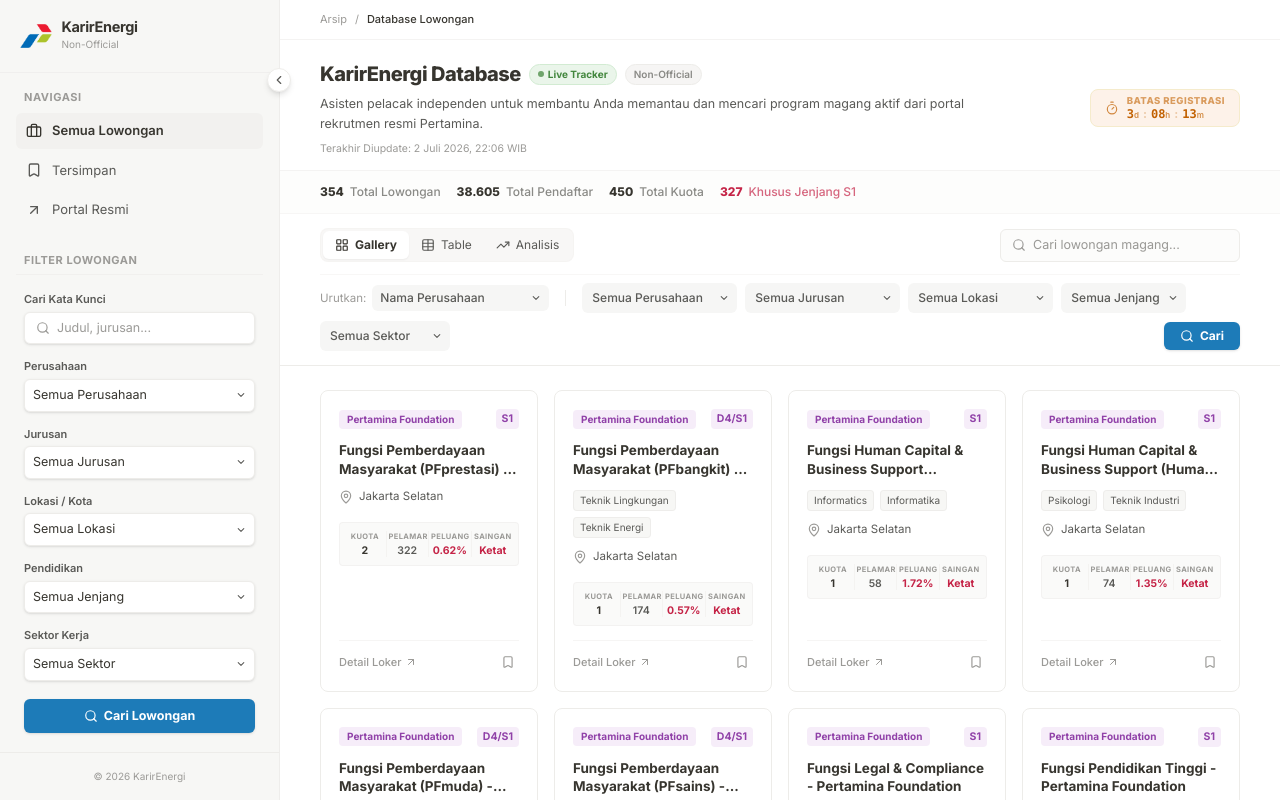
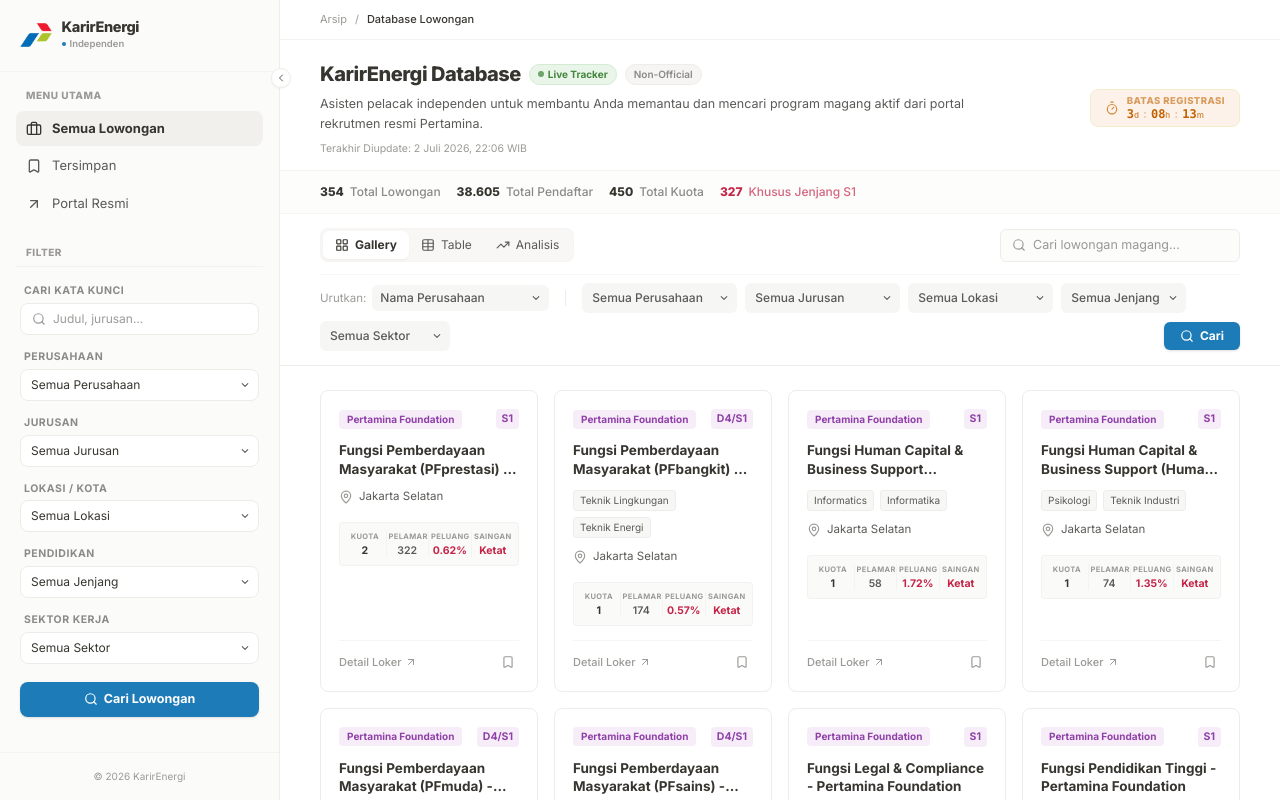
Before and after one commit to mocitaz/karirenergi, a React (Vite) app in the folder web-app/: page / in a window 1280 px wide. Built offline with nearby package versions, Linux system fonts and the light colour scheme.

Commit message:
design: redesign sidebar layout to be frosted-glass premium Notion style with hover transitions

```diff
--- a/web-app/src/App.jsx
+++ b/web-app/src/App.jsx
@@ -772,37 +772,40 @@
       {/* Mobile Backdrop overlay */}
       {sidebarOpen && (
         <div
-          className="md:hidden fixed inset-0 bg-black/20 z-40 backdrop-blur-xs transition-opacity"
+          className="md:hidden fixed inset-0 bg-black/10 z-40 backdrop-blur-xs transition-opacity duration-300"
           onClick={() => setSidebarOpen(false)}
         />
       )}
 
       {/* Notion Sidebar */}
       <aside
-        className={`flex-shrink-0 bg-[#f7f7f5] flex flex-col fixed md:relative top-0 bottom-0 left-0 transition-all duration-300 ease-in-out z-45 border-r border-[#edece9]/80
+        className={`flex-shrink-0 bg-[#fbfbfa]/95 backdrop-blur-md flex flex-col fixed md:relative top-0 bottom-0 left-0 transition-all duration-300 ease-in-out z-45 border-r border-[#edece9]/80
           ${sidebarOpen
-            ? "w-[280px] translate-x-0 shadow-2xl md:shadow-none"
-            : "-translate-x-full md:translate-x-0 w-[280px] md:w-[72px] shadow-none"
+            ? "w-[280px] translate-x-0 shadow-xl md:shadow-none"
+            : "-translate-x-full md:translate-x-0 w-[280px] md:w-[68px] shadow-none"
           }
         `}
       >
         {/* Toggle Button Overlapping Right Border */}
         <button
           onClick={() => setSidebarOpen(!sidebarOpen)}
-          className="absolute top-[68px] -right-3 w-6 h-6 bg-white border border-[#edece9] rounded-full shadow-md flex items-center justify-center text-[#5a5a57] hover:text-[#37352f] hover:scale-105 transition-all z-50 cursor-pointer"
+          className="absolute top-[68px] -right-3 w-5 h-5 bg-white border border-[#edece9] rounded-full shadow-xs flex items-center justify-center text-[#5a5a57] hover:text-[#37352f] hover:scale-105 hover:bg-[#edece9]/30 transition-all z-50 cursor-pointer"
           title={sidebarOpen ? "Tutup Sidebar" : "Buka Sidebar"}
         >
-          {sidebarOpen ? <ChevronLeft className="w-3.5 h-3.5" /> : <ChevronRight className="w-3.5 h-3.5" />}
+          {sidebarOpen ? <ChevronLeft className="w-3 h-3" /> : <ChevronRight className="w-3 h-3" />}
         </button>
 
         {/* Top Header Logo */}
-        <div className="p-5 flex items-center justify-between border-b border-[#edece9]/60 flex-shrink-0">
+        <div className="p-5 flex items-center justify-between border-b border-[#edece9]/50 flex-shrink-0">
           <div className={`flex items-center gap-2.5 ${sidebarOpen ? "" : "mx-auto"}`}>
             <img src="/logo.png" alt="Logo" className="h-6 w-auto object-contain flex-shrink-0" />
             {sidebarOpen && (
               <div className="flex flex-col animate-fade-in">
-                <span className="font-bold text-[14.5px] leading-none text-[#37352f] tracking-tight">KarirEnergi</span>
-                <span className="text-[10px] text-[#9b9a97] mt-0.5 font-normal">Non-Official</span>
+                <span className="font-extrabold text-[14.5px] leading-none text-[#37352f] tracking-tight">KarirEnergi</span>
+                <span className="text-[9.5px] text-[#9b9a97] mt-0.5 font-semibold flex items-center gap-1">
+                  <span className="w-1 h-1 rounded-full bg-[#1d7bb8]"></span>
+                  Independen
+                </span>
               </div>
             )}
           </div>
@@ -810,7 +813,7 @@
           {sidebarOpen && (
             <button
               onClick={() => setSidebarOpen(false)}
-              className="md:hidden p-2 rounded hover:bg-[#edece9] text-[#5a5a57] cursor-pointer flex items-center justify-center flex-shrink-0"
+              className="md:hidden p-1.5 rounded-lg hover:bg-[#edece9] text-[#5a5a57] cursor-pointer flex items-center justify-center flex-shrink-0 transition-colors"
               title="Tutup Menu"
             >
               <X className="w-4 h-4" />
@@ -819,39 +822,39 @@
         </div>
 
         {/* Scrollable Navigation & Filters */}
-        <div className="flex-1 overflow-y-auto p-4 flex flex-col gap-6">
+        <div className="flex-1 overflow-y-auto p-4 flex flex-col gap-6 scrollbar-thin">
           {/* Navigation */}
           <div className="flex flex-col gap-2">
-            {sidebarOpen && <div className="text-[11px] font-bold text-[#9b9a97] uppercase tracking-wider px-2">Navigasi</div>}
-            <nav className="flex flex-col gap-1">
+            {sidebarOpen && <div className="text-[10px] font-extrabold text-[#9b9a97] uppercase tracking-wider px-2.5">Menu Utama</div>}
+            <nav className="flex flex-col gap-0.5">
               <button
                 onClick={() => setShowSavedOnly(false)}
-                className={`flex items-center w-full px-2.5 py-2 rounded-md text-[13px] hover:bg-[#edece9] transition-colors cursor-pointer ${
+                className={`flex items-center w-full px-2.5 py-2 rounded-lg text-[13px] hover:bg-[#edece9]/50 hover:text-[#37352f] transition-all cursor-pointer group ${
                   !showSavedOnly
-                    ? "bg-[#edece9]/50 text-[#37352f] font-semibold"
+                    ? "bg-[#edece9]/70 text-[#37352f] font-bold"
                     : "text-[#5a5a57]"
                 } ${sidebarOpen ? "justify-start" : "justify-center"}`}
                 title="Semua Lowongan"
               >
                 <Briefcase className="w-4 h-4 flex-shrink-0" />
-                {sidebarOpen && <span className="ml-2.5 truncate animate-fade-in">Semua Lowongan</span>}
+                {sidebarOpen && <span className="ml-2.5 truncate animate-fade-in group-hover:translate-x-0.5 transition-transform">Semua Lowongan</span>}
               </button>
 
               <button
                 onClick={() => setShowSavedOnly(true)}
-                className={`flex items-center w-full px-2.5 py-2 rounded-md text-[13px] hover:bg-[#edece9] transition-colors cursor-pointer justify-between ${
+                className={`flex items-center w-full px-2.5 py-2 rounded-lg text-[13px] hover:bg-[#edece9]/50 hover:text-[#37352f] transition-all cursor-pointer justify-between group ${
                   showSavedOnly
-                    ? "bg-[#edece9]/50 text-[#37352f] font-semibold"
+                    ? "bg-[#edece9]/70 text-[#37352f] font-bold"
                     : "text-[#5a5a57]"
                 } ${sidebarOpen ? "px-2.5" : "justify-center"}`}
                 title="Tersimpan"
               >
                 <div className="flex items-center">
                   <Bookmark className={`w-4 h-4 flex-shrink-0 ${showSavedOnly || savedJobs.length > 0 ? "fill-[#b78103] text-[#b78103]" : ""}`} />
-                  {sidebarOpen && <span className="ml-2.5 truncate animate-fade-in">Tersimpan</span>}
+                  {sidebarOpen && <span className="ml-2.5 truncate animate-fade-in group-hover:translate-x-0.5 transition-transform">Tersimpan</span>}
                 </div>
                 {sidebarOpen && savedJobs.length > 0 && (
-                  <span className="text-[10px] bg-[#edece9] text-[#5a5a57] px-1.5 py-0.5 rounded font-bold animate-fade-in">
+                  <span className="text-[10px] bg-[#edece9] text-[#5a5a57] px-1.5 py-0.25 rounded font-bold animate-fade-in">
                     {savedJobs.length}
                   </span>
                 )}
@@ -861,12 +864,12 @@
                 href="https://recruitment.pertamina.com"
                 target="_blank"
                 rel="noreferrer"
-                className={`flex items-center px-2.5 py-2 rounded-md text-[13px] hover:bg-[#edece9] text-[#5a5a57] transition-colors ${sidebarOpen ? "justify-start" : "justify-center"
+                className={`flex items-center px-2.5 py-2 rounded-lg text-[13px] hover:bg-[#edece9]/50 text-[#5a5a57] hover:text-[#37352f] transition-all group ${sidebarOpen ? "justify-start" : "justify-center"
                   }`}
                 title="Portal Resmi"
               >
                 <ArrowUpRight className="w-4 h-4 flex-shrink-0" />
-                {sidebarOpen && <span className="ml-2.5 truncate animate-fade-in">Portal Resmi</span>}
+                {sidebarOpen && <span className="ml-2.5 truncate animate-fade-in group-hover:translate-x-0.5 transition-transform">Portal Resmi</span>}
               </a>
             </nav>
           </div>
@@ -875,22 +878,22 @@
           <div className="flex flex-col gap-2">
             {sidebarOpen ? (
               <div className="flex flex-col gap-4 animate-fade-in">
-                <div className="text-[11px] font-bold text-[#9b9a97] uppercase tracking-wider flex items-center justify-between border-b border-[#edece9]/60 pb-1.5 px-2">
-                  <span>Filter Lowongan</span>
+                <div className="text-[10px] font-extrabold text-[#9b9a97] uppercase tracking-wider flex items-center justify-between border-b border-[#edece9]/60 pb-1.5 px-2.5">
+                  <span>Filter</span>
                   {(draftSearch || draftCompany || draftMajor || draftCity || draftEdu || draftSector || search || selectedCompany || selectedMajor || selectedCity || selectedEdu || selectedSector) && (
                     <button
                       onClick={handleResetFilters}
-                      className="text-[11px] text-[#1d7bb8] hover:underline flex items-center gap-0.5 font-semibold"
+                      className="text-[10px] text-[#1d7bb8] hover:underline flex items-center gap-0.5 font-bold cursor-pointer"
                     >
                       Reset
                     </button>
                   )}
                 </div>
 
-                <div className="flex flex-col gap-3.5 px-2">
+                <div className="flex flex-col gap-3.5 px-1">
                   {/* Search */}
                   <div className="flex flex-col gap-1">
-                    <label className="text-[11px] font-semibold text-[#5a5a57]">Cari Kata Kunci</label>
+                    <label className="text-[10.5px] font-bold text-[#8a8a86] uppercase tracking-wider px-1">Cari Kata Kunci</label>
                     <div className="relative">
                       <Search className="w-3.5 h-3.5 absolute left-3 top-1/2 -translate-y-1/2 text-[#9b9a97]" />
                       <input
@@ -899,18 +902,18 @@
                         value={draftSearch}
                         onChange={(e) => setDraftSearch(e.target.value)}
                         onKeyDown={(e) => { if (e.key === "Enter") handleApplyFilters(); }}
-                        className="w-full text-[12.5px] border border-[#edece9] rounded-md pl-8 pr-2.5 py-1.5 bg-white outline-none focus:border-[#5a5a57] shadow-sm transition-all"
+                        className="w-full text-[12px] border border-[#edece9] rounded-lg pl-8 pr-2.5 py-1.5 bg-white outline-none focus:border-[#c4c4c2] focus:shadow-xs transition-all"
                       />
                     </div>
                   </div>
 
                   {/* Company dropdown */}
                   <div className="flex flex-col gap-1">
-                    <label className="text-[11px] font-semibold text-[#5a5a57]">Perusahaan</label>
+                    <label className="text-[10.5px] font-bold text-[#8a8a86] uppercase tracking-wider px-1">Perusahaan</label>
                     <select
                       value={draftCompany}
                       onChange={(e) => setDraftCompany(e.target.value)}
-                      className="w-full text-[12.5px] border border-[#edece9] rounded-md px-2 py-1.5 bg-white outline-none cursor-pointer focus:border-[#5a5a57] shadow-sm transition-all notion-select"
+                      className="w-full text-[12px] border border-[#edece9] rounded-lg px-2.5 py-1.5 bg-white outline-none cursor-pointer focus:border-[#c4c4c2] transition-all notion-select"
                     >
                       <option value="">Semua Perusahaan</option>
                       {filterOptions.companies.map((c) => (
@@ -921,11 +924,11 @@
 
                   {/* Major dropdown */}
                   <div className="flex flex-col gap-1">
-                    <label className="text-[11px] font-semibold text-[#5a5a57]">Jurusan</label>
+                    <label className="text-[10.5px] font-bold text-[#8a8a86] uppercase tracking-wider px-1">Jurusan</label>
                     <select
                       value={draftMajor}
                       onChange={(e) => setDraftMajor(e.target.value)}
-                      className="w-full text-[12.5px] border border-[#edece9] rounded-md px-2 py-1.5 bg-white outline-none cursor-pointer focus:border-[#5a5a57] shadow-sm transition-all notion-select"
+                      className="w-full text-[12px] border border-[#edece9] rounded-lg px-2.5 py-1.5 bg-white outline-none cursor-pointer focus:border-[#c4c4c2] transition-all notion-select"
                     >
                       <option value="">Semua Jurusan</option>
                       {filterOptions.majors.map((m) => (
@@ -936,11 +939,11 @@
 
                   {/* City dropdown */}
                   <div className="flex flex-col gap-1">
-                    <label className="text-[11px] font-semibold text-[#5a5a57]">Lokasi / Kota</label>
+                    <label className="text-[10.5px] font-bold text-[#8a8a86] uppercase tracking-wider px-1">Lokasi / Kota</label>
                     <select
                       value={draftCity}
                       onChange={(e) => setDraftCity(e.target.value)}
-                      className="w-full text-[12.5px] border border-[#edece9] rounded-md px-2 py-1.5 bg-white outline-none cursor-pointer focus:border-[#5a5a57] shadow-sm transition-all notion-select"
+                      className="w-full text-[12px] border border-[#edece9] rounded-lg px-2.5 py-1.5 bg-white outline-none cursor-pointer focus:border-[#c4c4c2] transition-all notion-select"
                     >
                       <option value="">Semua Lokasi</option>
                       {filterOptions.cities.map((ct) => (
@@ -951,11 +954,11 @@
 
                   {/* Education dropdown */}
                   <div className="flex flex-col gap-1">
-                    <label className="text-[11px] font-semibold text-[#5a5a57]">Pendidikan</label>
+                    <label className="text-[10.5px] font-bold text-[#8a8a86] uppercase tracking-wider px-1">Pendidikan</label>
                     <select
                       value={draftEdu}
                       onChange={(e) => setDraftEdu(e.target.value)}
-                      className="w-full text-[12.5px] border border-[#edece9] rounded-md px-2 py-1.5 bg-white outline-none cursor-pointer focus:border-[#5a5a57] shadow-sm transition-all notion-select"
+                      className="w-full text-[12px] border border-[#edece9] rounded-lg px-2.5 py-1.5 bg-white outline-none cursor-pointer focus:border-[#c4c4c2] transition-all notion-select"
                     >
                       <option value="">Semua Jenjang</option>
                       {filterOptions.educations.map((ed) => (
@@ -966,11 +969,11 @@
 
                   {/* Sektor Kerja dropdown */}
                   <div className="flex flex-col gap-1">
-                    <label className="text-[11px] font-semibold text-[#5a5a57]">Sektor Kerja</label>
+                    <label className="text-[10.5px] font-bold text-[#8a8a86] uppercase tracking-wider px-1">Sektor Kerja</label>
                     <select
                       value={draftSector}
                       onChange={(e) => setDraftSector(e.target.value)}
-                      className="w-full text-[12.5px] border border-[#edece9] rounded-md px-2 py-1.5 bg-white outline-none cursor-pointer focus:border-[#5a5a57] shadow-sm transition-all notion-select"
+                      className="w-full text-[12px] border border-[#edece9] rounded-lg px-2.5 py-1.5 bg-white outline-none cursor-pointer focus:border-[#c4c4c2] transition-all notion-select"
                     >
                       <option value="">Semua Sektor</option>
                       {filterOptions.sectors.map((s) => (
@@ -982,7 +985,7 @@
                   {/* Apply Filters Button */}
                   <button
                     onClick={handleApplyFilters}
-                    className="w-full bg-[#1d7bb8] text-white hover:bg-[#155a8a] py-2 rounded-md text-[12.5px] font-bold transition-all shadow-sm flex items-center justify-center gap-1.5 cursor-pointer mt-1"
+                    className="w-full bg-[#1d7bb8] text-white hover:bg-[#155a8a] py-2 rounded-lg text-[12.5px] font-bold transition-all shadow-sm flex items-center justify-center gap-1.5 cursor-pointer mt-1 hover:shadow-md"
                   >
                     <Search className="w-3.5 h-3.5" />
                     Cari Lowongan
@@ -994,13 +997,13 @@
                 {/* Collapsed Filter Trigger */}
                 <button
                   onClick={() => setSidebarOpen(true)}
-                  className={`p-2.5 rounded-md hover:bg-[#edece9] text-[#5a5a57] relative transition-colors ${(search || selectedCompany || selectedMajor || selectedCity || selectedEdu || selectedSector) ? "text-[#1d7bb8] bg-[#e8f4fa]" : ""
+                  className={`p-2.5 rounded-lg hover:bg-[#edece9]/50 text-[#5a5a57] relative transition-all hover:scale-105 cursor-pointer ${(search || selectedCompany || selectedMajor || selectedCity || selectedEdu || selectedSector) ? "text-[#1d7bb8] bg-[#e8f4fa]" : ""
                     }`}
                   title="Buka Filter & Cari"
                 >
                   <Search className="w-4 h-4" />
                   {(search || selectedCompany || selectedMajor || selectedCity || selectedEdu || selectedSector) && (
-                    <span className="absolute top-1.5 right-1.5 w-2 h-2 bg-[#1d7bb8] rounded-full"></span>
+                    <span className="absolute top-1.5 right-1.5 w-1.5 h-1.5 bg-[#1d7bb8] rounded-full"></span>
                   )}
                 </button>
               </div>
@@ -1009,7 +1012,7 @@
         </div>
 
         {/* Footer */}
-        <div className={`p-4 border-t border-[#edece9] text-[10px] text-[#9b9a97] text-center flex-shrink-0 bg-[#f7f7f5] ${sidebarOpen ? "block" : "hidden"
+        <div className={`p-4 border-t border-[#edece9]/50 text-[10px] text-[#9b9a97] text-center flex-shrink-0 bg-[#f7f7f5]/20 ${sidebarOpen ? "block" : "hidden"
           }`}>
           &copy; 2026 KarirEnergi
         </div>
```
